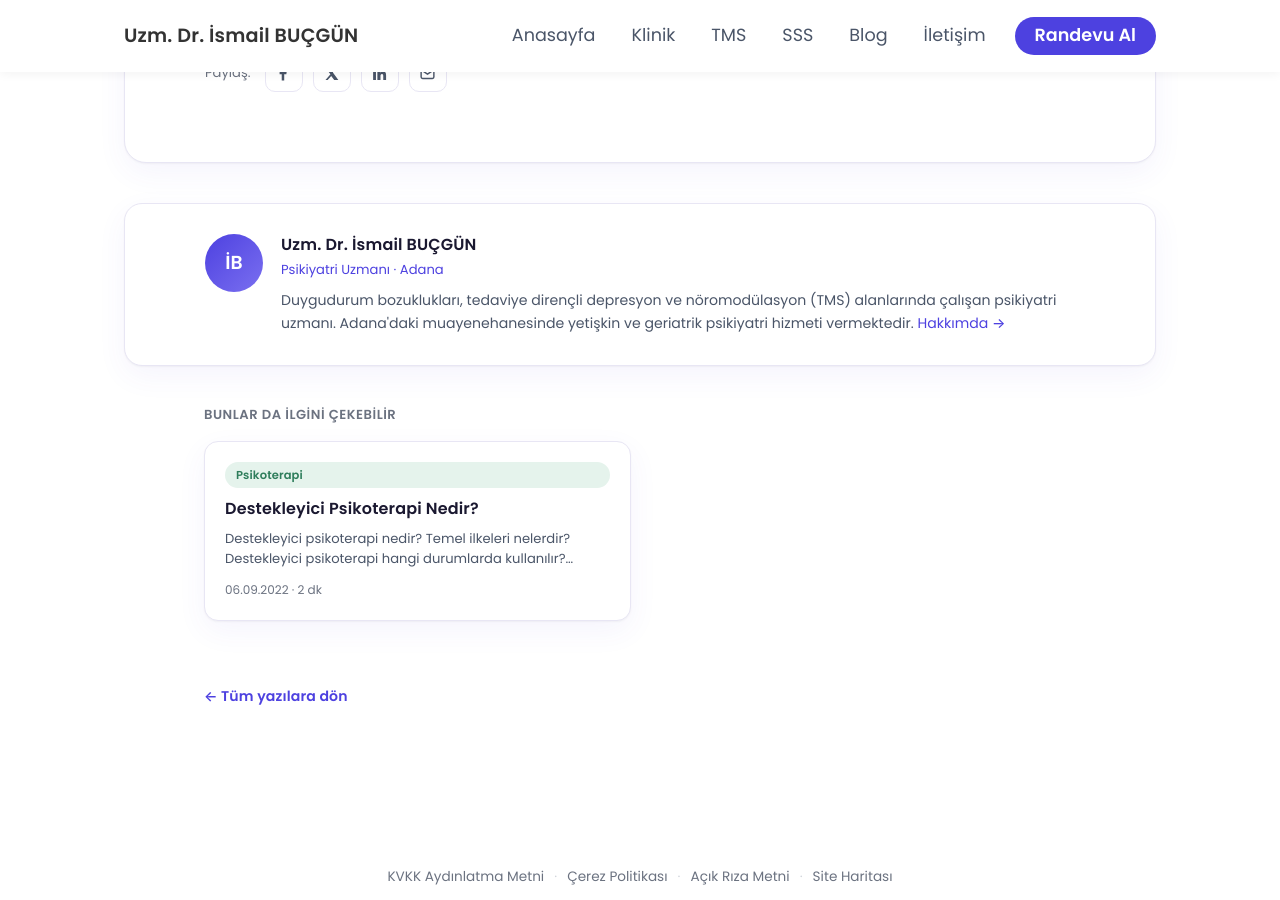
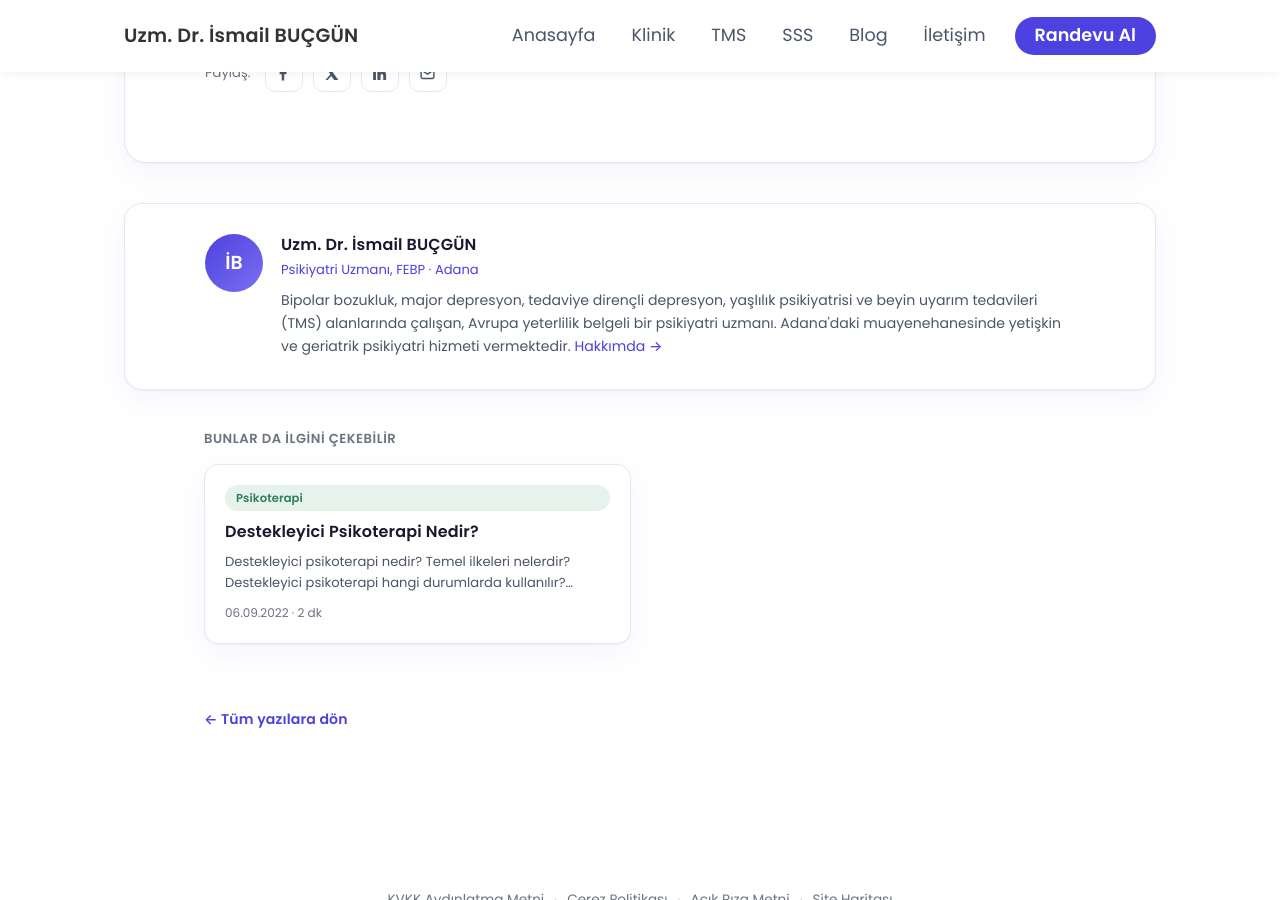
Before and after one commit to ibucgun/ibucgun.github.io, a Jekyll site: the page built from _posts/2022-09-07-psikanalitik-psikoterapi-nedir.md, in a window 1280 px wide and 900 px high, scrolled down 2034 px. Built offline with Jekyll 4.4.1, drawn with Linux system fonts in a browser that asks for light colours; some of the changed text lies outside the part shown.

Commit message:
Update _config.yml

```diff
--- a/_config.yml
+++ b/_config.yml
@@ -15,8 +15,8 @@
 
 # Blog / post layout — yazar künyesi
 author_initials:                "İB"
-author_specialty:               "Psikiyatri Uzmanı"
-author_bio:                     "Duygudurum bozuklukları, tedaviye dirençli depresyon ve nöromodülasyon (TMS) alanlarında çalışan psikiyatri uzmanı. Adana'daki muayenehanesinde yetişkin ve geriatrik psikiyatri hizmeti vermektedir."
+author_specialty:               "Psikiyatri Uzmanı, FEBP"
+author_bio:                     "Bipolar bozukluk, major depresyon, tedaviye dirençli depresyon, yaşlılık psikiyatrisi ve beyin uyarım tedavileri (TMS) alanlarında çalışan, Avrupa yeterlilik belgeli bir psikiyatri uzmanı. Adana'daki muayenehanesinde yetişkin ve geriatrik psikiyatri hizmeti vermektedir."
 
 # used for the contact button in _layouts/resume.html
 resume_contact_email:           "https://www.instagram.com/dr.ismailbucgun/"
```
